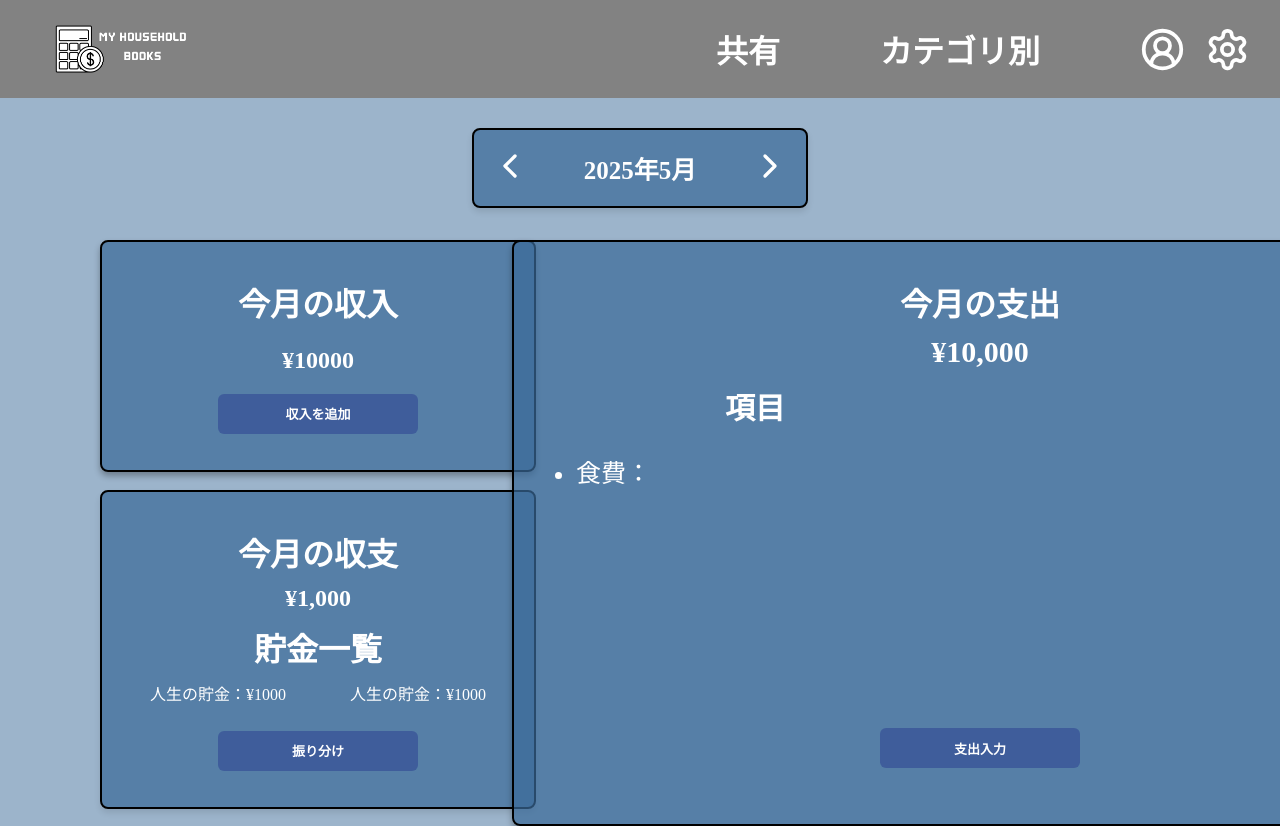
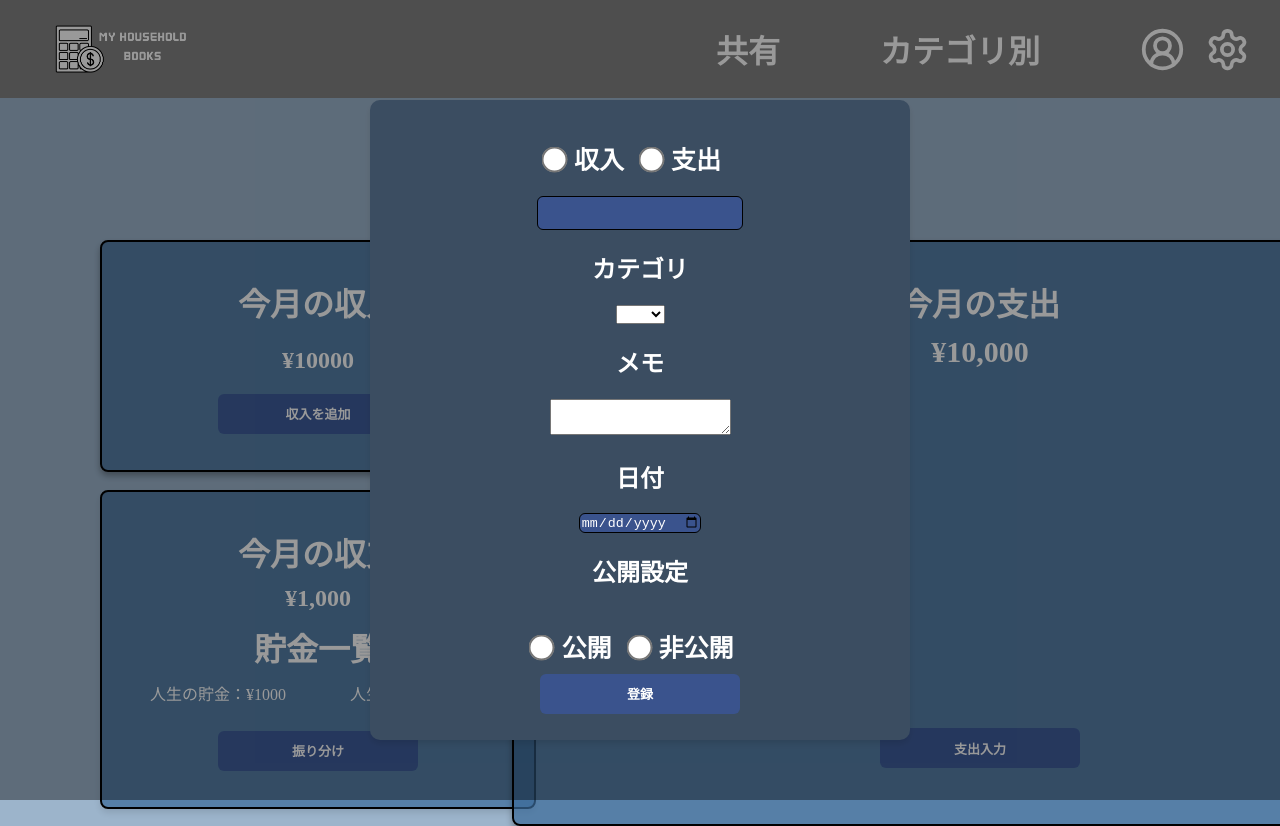
Before and after one commit to Fudai1020/kakeibo-app, a React (Vite) app: page /Home in a window 1280 px wide. Both pictures are taken after a click on the button "収入を追加". Shown: the top 826 px of the page. Built offline with nearby package versions, Linux system fonts and the light colour scheme.

Commit message:
make modal

```diff
--- a/src/components/Income.tsx
+++ b/src/components/Income.tsx
@@ -1,11 +1,15 @@
+type props = {
+  onAddClick:() =>void;
+}
+
 import '../styles/income.css'
 
-const income = () => {
+const income = ({onAddClick}:props) => {
   return (
     <div className="income-box">
         <h1>今月の収入</h1>
         <h2>¥10000</h2>
-        <button>収入を追加</button>
+        <button onClick={onAddClick}>収入を追加</button>
     </div>
   )
 }
--- a/src/components/Modal.tsx
+++ b/src/components/Modal.tsx
@@ -1,3 +1,5 @@
+import '../styles/modal.css'
+
 type Props = {
   onClose: () => void;
   children: React.ReactNode;
@@ -6,9 +8,10 @@ type Props = {
 
 export const Modal = ({onClose,children}:Props) => {
   return (
-    <div>
-        <button onClick={onClose}></button>
+    <div className='modal-overlay' onClick={onClose}>
+      <div className='modal-content' onClick={(e)=> e.stopPropagation()}>
         {children}
+      </div>
     </div>
   )
 }
--- a/src/components/TransactionFormModal.tsx
+++ b/src/components/TransactionFormModal.tsx
@@ -1,3 +1,4 @@
+import '../styles/transactionFormModal.css'
 
 type Props = {
   onClose: () => void;
@@ -5,8 +6,41 @@ type Props = {
 
 const TransactionFormModal = ({onClose}:Props) => {
   return (
-    <div>TransactionFormModal
-    <button onClick={onClose}></button>
+    <div className="modal-container">
+      <div className="radio-group">
+        <label>
+        <input type="radio" id='income'name="transactionType" value="income"/>
+        収入</label>
+        <label>
+        <input type="radio" id='payment' name="transactionType" value="payment"/>
+        支出</label>
+      </div>
+      <div className='input-amount'>
+      <input type="text" />
+      </div>
+      <div className="select-category">
+      <h2>カテゴリ</h2>
+      <select name="" id="">
+        <option value=""></option>
+        <option value="">食費</option>
+      </select>
+      </div>
+      <div className="memo">
+      <h2>メモ</h2>
+      <textarea name="" id=""></textarea>
+      </div>
+      <h2>日付</h2>
+      <input type="date" />
+      <h2>公開設定</h2>
+      <div className="radio-group">
+       <label>
+        <input type="radio" id='isprivate'name="privateselect" value="isprivate"/>
+        公開</label>
+        <label>
+        <input type="radio" id='isnotprivate' name="privateselect" value="isnotprivate"/>
+        非公開</label>
+      </div>
+      <button>登録</button>
     </div>
   )
 }
--- a/src/pages/Home.tsx
+++ b/src/pages/Home.tsx
@@ -27,7 +27,7 @@ const Home = () => {
       <MonthNavigate />
       </div>
       <div className="income-layout">
-      <Income />
+      <Income onAddClick={openModal} />
       </div>
       <div className="saving-layout">
       <Saving />
--- /dev/null
+++ b/src/styles/modal.css
@@ -0,0 +1,22 @@
+.modal-overlay{
+    position: fixed;
+    top: 0;
+    left: 0;
+    width: 100%;
+    height: 100%;
+    background: rgba(0, 0, 0, 0.4);
+    display: flex;
+    align-items: center;
+    justify-content: center;
+    z-index: 1000;
+}
+.modal-content{
+    background: rgba(59,77,97, 1);
+    width: 90%;
+    max-width: 500px;
+    height: 75%;
+    padding: 20px;
+    border-radius: 10px;
+    box-shadow: 0 4px 6px rgba(0, 0, 0, 0.1);
+    margin-top: 40px;
+}
--- /dev/null
+++ b/src/styles/transactionFormModal.css
@@ -0,0 +1,30 @@
+.modal-container{
+    color: white;
+    display: flex;
+    justify-content: center;
+    flex-direction: column;
+    text-align: center;
+    align-items: center;
+}
+.input-amount{
+    margin-top: 20px;
+}
+.input-amount input{
+    width: 200px;
+    height: 30px;
+}
+.radio-group input[type="radio"] {
+  transform: scale(2); /* 1.5倍の大きさにする */
+  margin-right: 8px;
+}
+.radio-group label {
+  margin-right: 16px;
+  font-size: 25px;
+  display: inline-flex;
+  align-items: center;
+  gap: 5px;
+  font-weight: bold;
+}
+.radio-group{
+    margin-top: 20px;
+}
```
